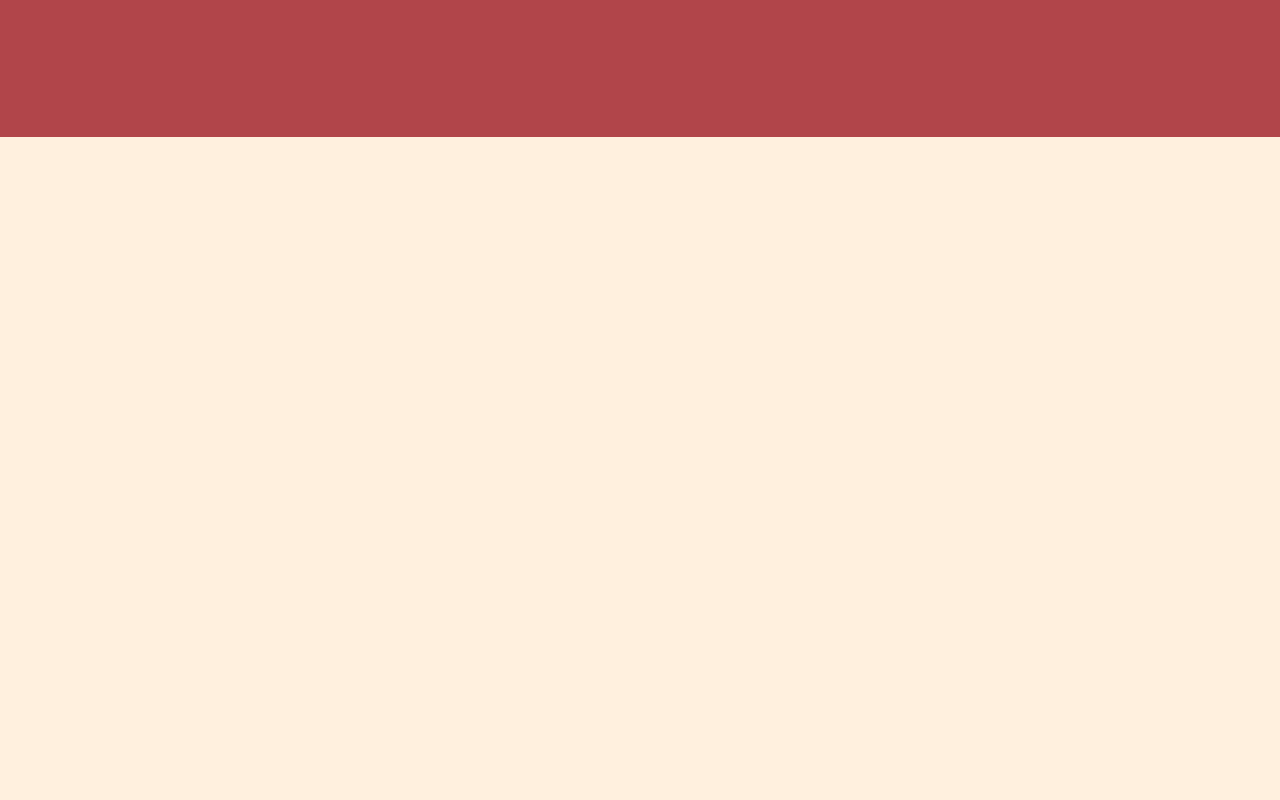
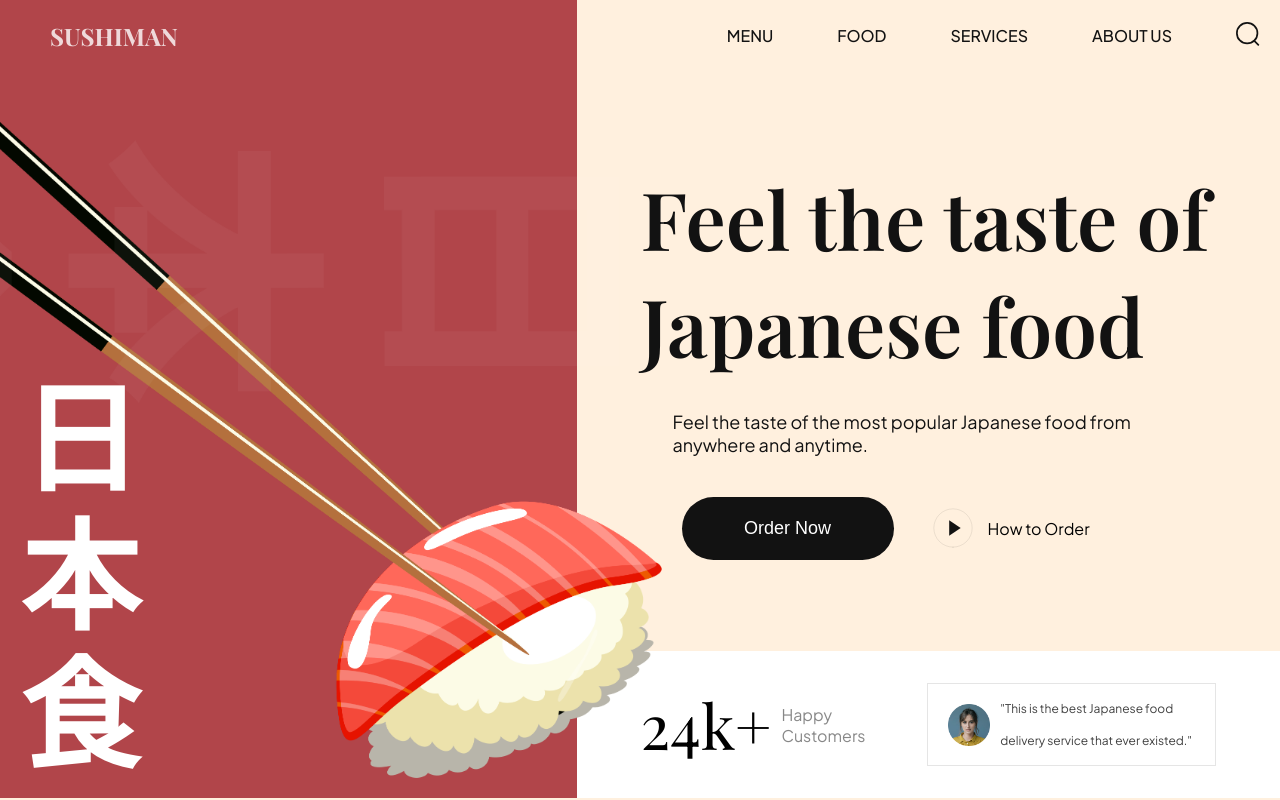
Before and after one commit to VeronikaFedorova/sushi, a plain HTML site: page index.html in a window 1280 px wide. Drawn offline with nearby package versions, Linux system fonts and the light colour scheme.

Commit message:
Implemented Header and Hero sections

```diff
--- a/css/sections/header.css
+++ b/css/sections/header.css
@@ -8,6 +8,7 @@
     flex: 1;
     position: relative;
     padding: 20px;
+    align-items: center;
 }
 
 .header__logo-overlay {
@@ -15,4 +16,47 @@
     inset: 0;
     width: 100%;
     background-color: var(--primary-color);
+    z-index: -1;
 }
+
+.header__logo h4{
+    padding-left: 30px;
+    color: #fff;
+    font-weight: 700;
+    font-size: 24px;
+    text-transform: uppercase;
+    font-family: var(--playfair-display);
+    opacity: 0.8;
+}
+
+.header__menu, .header__menu-mobile {
+    padding: 20px;
+    display: flex;
+    flex: 1.236;
+    align-items: center;
+    justify-content: flex-end;
+    gap: 64px;
+    list-style: none;
+}
+
+.header__menu li {
+    font-weight: 500;
+    font-family: var(--plus-jakarta-sans);
+    color: var(--secondary-color);
+    font-size: 16px;
+    text-transform: uppercase;
+    line-height: 20px;
+    cursor: pointer;
+}
+
+.header__menu li img {
+    width: 24px;
+    height: 24px;
+    object-fit: contain;
+}
+
+.header__menu-mobile {
+    display: none;
+    gap: 20px;
+    position: relative;
+}
--- /dev/null
+++ b/css/sections/hero.css
@@ -0,0 +1,162 @@
+.hero {
+  display: flex;
+  min-height: calc(100vh - 74px);
+  overflow: hidden;
+}
+
+.hero-image {
+  display: flex;
+  flex: 1;
+  flex-direction: column;
+  position: relative;
+  z-index: 5;
+}
+
+.hero-image img {
+  width: 120%;
+  height: 100%;
+  object-fit: contain;
+}
+
+.hero-image__overlay {
+  position: absolute;
+  inset: 0;
+  width: 100%;
+  background-color: var(--primary-color);
+  z-index: -1;
+}
+
+.hero-image h2 {
+  position: absolute;
+  bottom: 0;
+  padding: 20px;
+  font-family: var(--playfair-display);
+  font-weight: 700;
+  font-size: 120px;
+  line-height: 138px;
+  color: #fff;
+}
+
+.hero-content {
+  display: flex;
+  flex: 1.22;
+  justify-content: space-between;
+  flex-direction: column;
+}
+
+.hero-content-info {
+  padding: 64px;
+  display: flex;
+  flex: 1;
+  justify-content: center;
+  flex-direction: column;
+}
+
+.hero-content-info h1 {
+  font-size: 80px;
+  font-weight: 600;
+  font-family: var(--playfair-display);
+  color: var(--secondary-color);
+}
+
+.hero-content-info p {
+  margin: 32px 0 0 32px;
+  font-family: var(--plus-jakarta-sans);
+  color: var(--secondary-color);
+  font-size: 18px;
+  font-weight: 400;
+}
+
+.hero-content__buttons {
+  margin: 41px 0 0 41px;
+  display: flex;
+  flex-wrap: wrap;
+  gap: 36px;
+}
+
+.hero-content__order-button {
+  padding: 20px;
+  border-radius: 36px;
+  min-width: 212px;
+  outline: none;
+  border: none;
+  background: var(--secondary-color);
+  cursor: pointer;
+  color: #fff;
+  font-weight: 500;
+  font-size: 18px;
+  line-height: 23px;
+}
+
+.hero-content__play-button {
+  border: none;
+  outline: none;
+  background: transparent;
+  display: flex;
+  align-items: center;
+  font-size: 16px;
+  line-height: 19px;
+  color: var(--black-200);
+  font-family: var(--plus-jakarta-sans);
+  cursor: pointer;
+}
+
+.hero-content__play-button img {
+  margin-right: 12px;
+  width: 46px;
+  height: 46px;
+  object-fit: contain;
+}
+
+.hero-content__testimonial {
+  padding: 32px 64px;
+  display: flex;
+  flex-wrap: wrap;
+  gap: 20px;
+  background: var(--color-white);
+}
+
+.hero-content__customer {
+  display: flex;
+  flex: 1;
+  gap: 10px;
+}
+
+.hero-content__customer h4 {
+  font-size: 62px;
+  font-weight: 400;
+  font-family: var(--playfair-display);
+}
+
+.hero-content__customer p {
+  font-style: 16px;
+  font-weight: 400;
+  font-family: var(--plus-jakarta-sans);
+  color: var(--secondary-color);
+  opacity: 0.5;
+}
+
+.hero-content__review {
+  display: flex;
+  flex: 1;
+  align-items: center;
+  gap: 10px;
+  padding-left: 20px;
+  border: 1px solid rgba(2, 2, 2, 0.1);
+  min-width: 200px;
+}
+
+.hero-content__review img {
+    width: 42px;
+    height: 42px;
+    object-fit: contain;
+}
+
+.hero-content__review p {
+    font-size: 12px;
+    font-weight: 400;
+    line-height: 32px;
+    font-family: var(--plus-jakarta-sans);
+    color: var(--secondary-color);
+    opacity: 0.8;
+}
--- a/css/style.css
+++ b/css/style.css
@@ -3,12 +3,12 @@
 
 /* other css file imports */
 @import url("sections/header.css");
-/*@import url("sections/hero.css");
+@import url("sections/hero.css");
 @import url("sections/about.css");
 @import url("sections/popular.css");
 @import url("sections/trending.css");
 @import url("sections/subscribe.css");
-@import url("sections/footer.css"); */
+@import url("sections/footer.css");
 
 /* CSS variables for reusablity across all files (including above imported) */
 :root {
@@ -166,7 +166,7 @@ a {
 
 
 /* START: header media querie */
-@media screen and (max-width: 900px) {
+@media screen and (max-width: 900px) { */
   .header__nav {
     background: var(--primary-color);
   }
--- a/index.html
+++ b/index.html
@@ -1,10 +1,10 @@
 <!DOCTYPE html>
 <html lang="en">
   <head>
-  <meta charset="UTF-8">
-  <meta name="viewport" content="width=device-width, initial-scale=1.0">
-  <link rel="icon" href="/sushi.png">
-  <link rel="stylesheet" href="css/style.css">
+    <meta charset="UTF-8" />
+    <meta name="viewport" content="width=device-width, initial-scale=1.0" />
+    <link rel="icon" href="/sushi.png" />
+    <link rel="stylesheet" href="css/style.css" />
     <title>Sushiman</title>
   </head>
   <body>
@@ -13,6 +13,7 @@
         <div class="header__logo">
           <h4>Sushiman</h4>
           <div class="header__logo-overlay"></div>
+        </div>
         <ul class="header__menu">
           <li>
             <a href="#menu">Menu</a>
@@ -33,12 +34,48 @@
 
         <ul class="header__menu-mobile">
           <li>
-            <img src="assets/menu.svg" alt="menu">
+            <img src="assets/menu.svg" alt="menu" />
           </li>
         </ul>
-      </div>
       </nav>
     </header>
+    <section class="hero">
+      <div class="hero-image">
+        <img src="assets/sushi-1.png" alt="sushi" />
+        <h2 class="">
+          日 <br />
+          本 <br />
+          食
+        </h2>
+        <div class="hero-image__overlay"></div>
+      </div>
+      <div class="hero-content">
+        <div class="hero-content-info">
+          <h1>Feel the taste of Japanese food</h1>
+          <p>
+            Feel the taste of the most popular Japanese food from anywhere and
+            anytime.
+          </p>
+          <div class="hero-content__buttons">
+            <button class="hero-content__order-button">Order Now</button>
+            <button class="hero-content__play-button">
+              <img src="assets/play-circle.svg" alt="play" />
+              How to Order
+            </button>
+          </div>
+        </div>
+        <div class="hero-content__testimonial">
+          <div class="hero-content__customer flex-center">
+            <h4>24<span>k+</span></h4>
+            <p>Happy Customers</p>
+          </div>
+          <div class="hero-content__review">
+            <img src="assets/user.png" alt="user">
+            <p>"This is the best Japanese food delivery service that ever existed."</p>
+          </div>
+        </div>
+      </div>
+    </section>
     <script src="js/script.js" type="module"></script>
   </body>
 </html>
```
Also changed, not shown: css/sections/about.css (added), css/sections/footer.css (added), css/sections/popular.css (added), css/sections/subscribe.css (added), css/sections/trending.css (added). Lines whose indentation alone changed are shown as unchanged.
